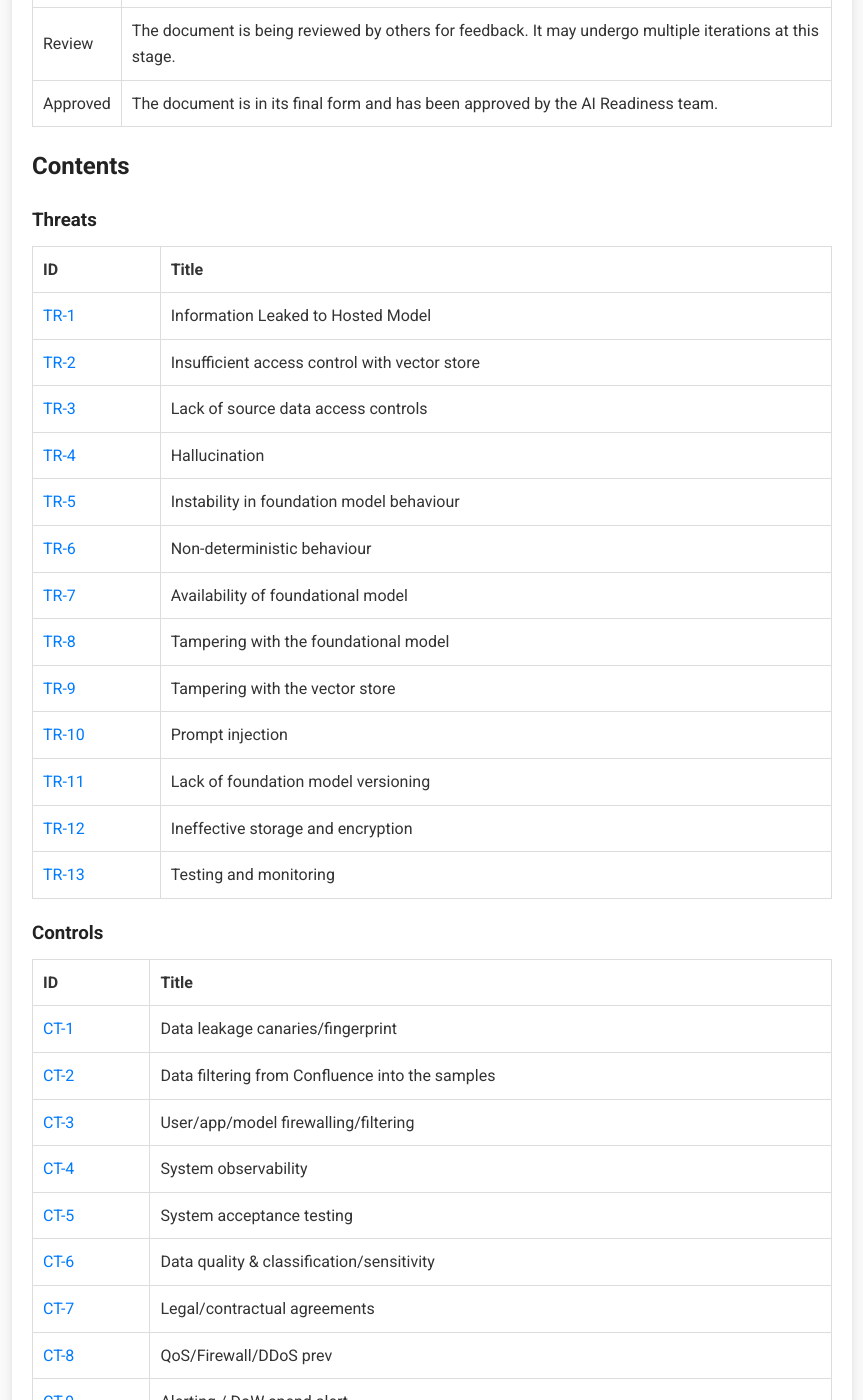
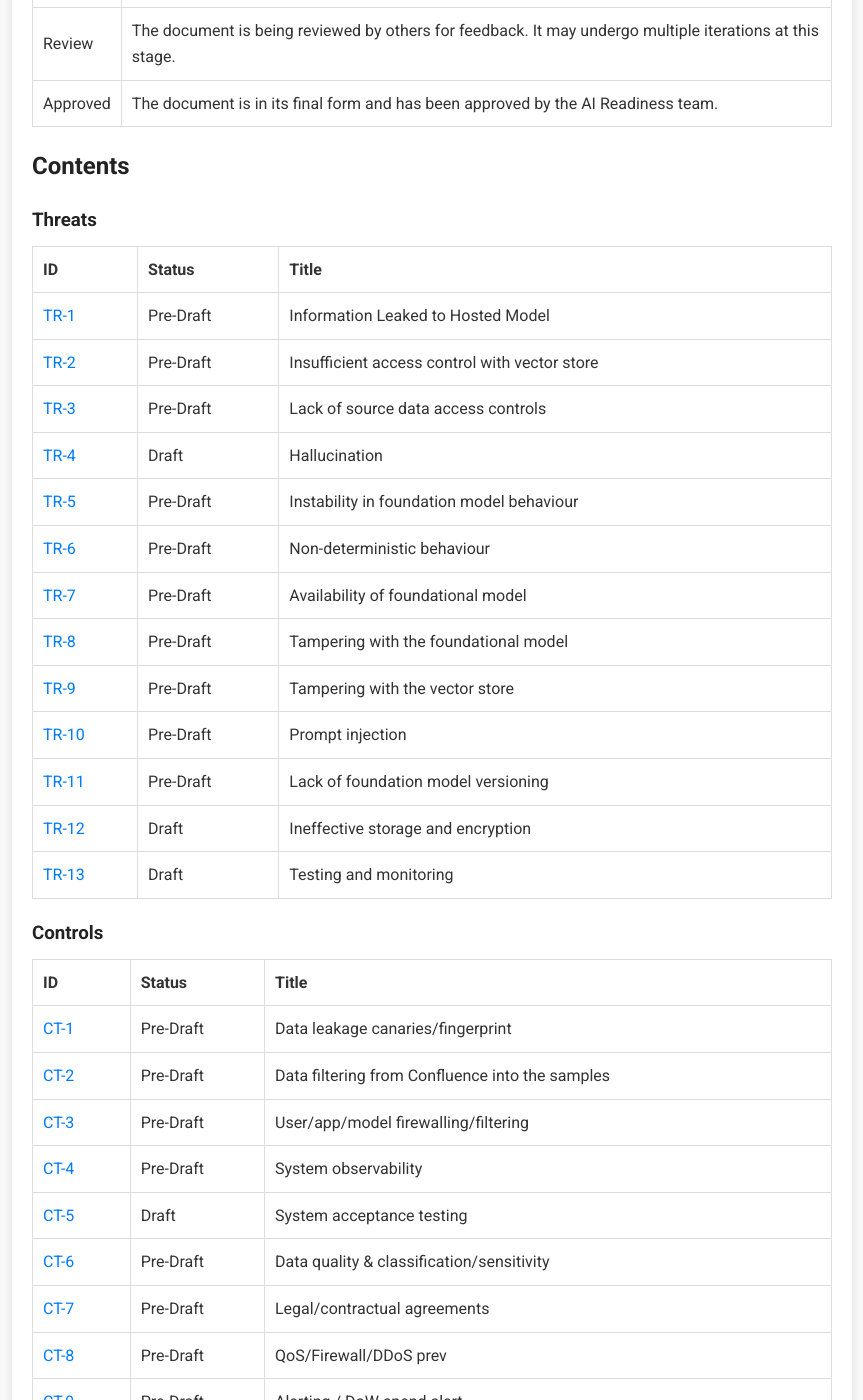
Before and after one commit to finos/ai-readiness, a Jekyll site: the page built from docs/index.md, in a window 1280 px wide and 1400 px high, scrolled down 2337 px. Shown: the whole window, without its empty margins (208-1071 px from the left). Built offline with Jekyll 4.4.1, drawn with Linux system fonts in a browser that asks for light colours; some of the changed text lies outside the part shown.

Commit message:
updated jekyll template to indicate threat / control status

```diff
--- a/docs/index.md
+++ b/docs/index.md
@@ -77,6 +77,7 @@ Each Threat or Control has a status which indicates its current level of maturit
   <thead>
     <tr>
       <th>ID</th>
+      <th>Status</th>
       <th>Title</th>
     </tr>
   </thead>
@@ -84,6 +85,7 @@ Each Threat or Control has a status which indicates its current level of maturit
   {% for threat in sorted_threats %}
     <tr>
       <td><a href="#TR-{{ threat.sequence }}">TR-{{ threat.sequence }}</a></td>
+      <td>{{ threat.doc-status }}</td>
       <td>{{ threat.title }}</td>
     </tr>
   {% endfor %}
@@ -96,6 +98,7 @@ Each Threat or Control has a status which indicates its current level of maturit
   <thead>
     <tr>
       <th>ID</th>
+      <th>Status</th>
       <th>Title</th>
     </tr>
   </thead>
@@ -103,6 +106,7 @@ Each Threat or Control has a status which indicates its current level of maturit
   {% for control in sorted_controls %}
     <tr>
       <td><a href="#CT-{{ control.sequence }}">CT-{{ control.sequence }}</a></td>
+      <td>{{ control.doc-status }}</td>
       <td>{{ control.title }}</td>
     </tr>
   {% endfor %}
```
